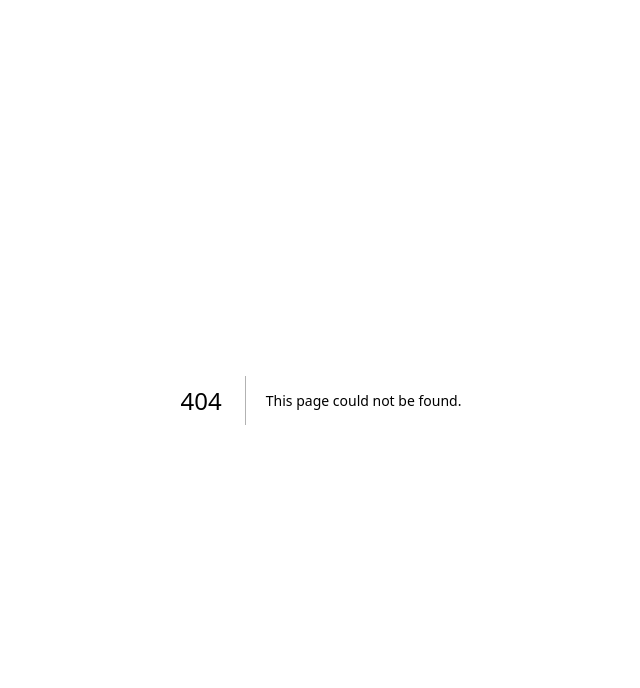
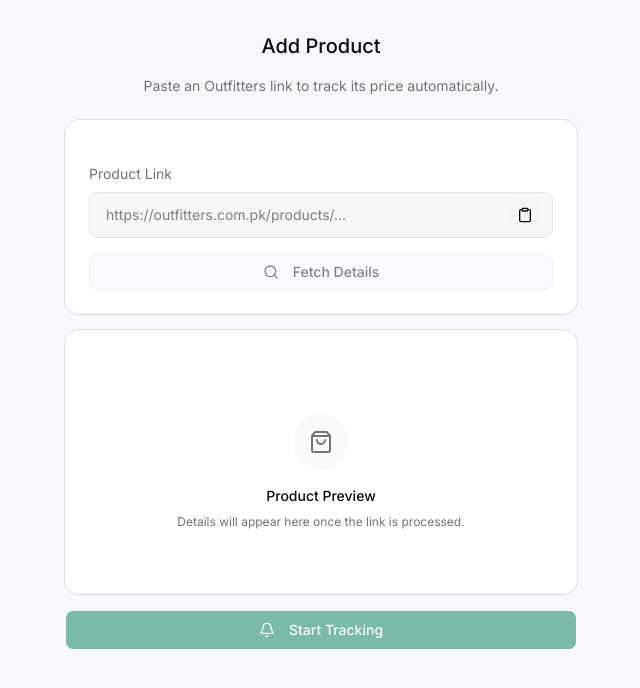
Before and after one commit to mudasarmajeed5/price-watch, a Next.js app: page /add-product in a window 1280 px wide. Before the commit this address had no page. Shown: the top 688 px of the page, without its empty margins (319-959 px from the left). Built offline with nearby package versions, Linux system fonts and the light colour scheme.

Commit message:
remvoed cache --next

```diff
--- /dev/null
+++ b/app/add-product/page.tsx
@@ -0,0 +1,244 @@
+"use client";
+import React, { useState, useEffect } from "react";
+import { Button } from "@/components/ui/button";
+import { Card, CardContent } from "@/components/ui/card";
+import { Clipboard, Search, Bell, Loader2, X, ShoppingBag } from "lucide-react";
+import Image from "next/image";
+
+type Product = {
+  id: string;
+  title: string;
+  image: string;
+  url: string;
+  price?: string;
+};
+
+type Preview = {
+  title: string;
+  image: string;
+  price?: string;
+};
+
+async function fetchOutfittersProduct(url: string): Promise<Preview> {
+  const clean = url.split("?")[0].replace(/\/$/, "");
+  const jsonUrl = clean.endsWith(".json") ? clean : `${clean}.json`;
+  const res = await fetch(jsonUrl);
+  if (!res.ok) throw new Error(`Failed: ${res.status}`);
+  const data = await res.json();
+  const product = data.product;
+  if (!product) throw new Error("Product not found");
+  return {
+    title: product.title,
+    image: product.images?.[0]?.src ?? "",
+    price: product.variants?.[0]?.price ?? "",
+  };
+}
+
+export default function Page() {
+  const [mounted, setMounted] = useState(false);
+  const [link, setLink] = useState("");
+  const [loading, setLoading] = useState(false);
+  const [preview, setPreview] = useState<Preview | null>(null);
+  const [error, setError] = useState("");
+  const [products, setProducts] = useState<Product[]>([]);
+
+  useEffect(() => {
+    setMounted(true);
+  }, []);
+
+  const handleFetch = async () => {
+    const trimmed = link.trim();
+    if (!trimmed) return;
+    if (!trimmed.includes("outfitters.com.pk")) {
+      setError("Only Outfitters.com.pk links are supported.");
+      return;
+    }
+    setError("");
+    setPreview(null);
+    setLoading(true);
+    try {
+      const result = await fetchOutfittersProduct(trimmed);
+      setPreview(result);
+    } catch (e) {
+      setError("Could not fetch product. Please check the link.");
+    } finally {
+      setLoading(false);
+    }
+  };
+
+  const handleAddToTracking = () => {
+    if (!preview) return;
+    setProducts((prev) => [
+      {
+        id: Date.now().toString(),
+        title: preview.title,
+        image: preview.image,
+        url: link.trim(),
+        price: preview.price,
+      },
+      ...prev,
+    ]);
+    setPreview(null);
+    setLink("");
+  };
+
+  return (
+    <div className="min-h-screen px-6 py-8 bg-background">
+      <div className="max-w-lg mx-auto">
+        <h1 className="font-heading text-xl text-center font-medium mb-4">
+          Add Product
+        </h1>
+        <p className="text-sm text-muted-foreground text-center mb-6">
+          Paste an Outfitters link to track its price automatically.
+        </p>
+
+        <Card className="mb-4">
+          <CardContent className="pt-5">
+            <div className="flex flex-col gap-4">
+              <div>
+                <label className="block mb-2 text-sm text-muted-foreground">
+                  Product Link
+                </label>
+                <div className="relative">
+                  <input
+                    placeholder="https://outfitters.com.pk/products/..."
+                    value={link}
+                    onChange={(e) => {
+                      setLink(e.target.value);
+                      setError("");
+                      setPreview(null);
+                    }}
+                    className="w-full rounded-md border border-input bg-input/30 px-4 py-3 text-sm pr-12"
+                  />
+                  <button
+                    type="button"
+                    aria-label="paste"
+                    className="absolute right-3 top-1/2 -translate-y-1/2 inline-flex items-center justify-center rounded-md p-2 bg-muted/60"
+                    onClick={async () => {
+                      try {
+                        const text = await navigator.clipboard.readText();
+                        setLink(text);
+                        setError("");
+                        setPreview(null);
+                      } catch {}
+                    }}
+                  >
+                    <Clipboard className="size-4" />
+                  </button>
+                </div>
+                {error && <p className="mt-2 text-xs text-red-500">{error}</p>}
+              </div>
+              <Button
+                className="w-full"
+                variant="outline"
+                onClick={handleFetch}
+                // Use mounted to avoid hydration mismatch on disabled
+                disabled={!mounted || loading || !link.trim()}
+              >
+                {loading ? (
+                  <Loader2 className="mr-2 size-4 animate-spin" />
+                ) : (
+                  <Search className="mr-2 size-4" />
+                )}
+                {loading ? "Fetching..." : "Fetch Details"}
+              </Button>
+            </div>
+          </CardContent>
+        </Card>
+
+        <Card className="mb-4">
+          <CardContent className="pt-5">
+            {preview ? (
+              <div className="flex flex-col gap-3">
+                <div className="relative w-full aspect-[3/4] rounded-xl overflow-hidden bg-muted">
+                  <Image
+                    src={preview.image}
+                    alt={preview.title}
+                    fill
+                    className="object-cover"
+                    unoptimized
+                  />
+                </div>
+                <div className="text-center">
+                  <p className="text-sm font-medium leading-snug">{preview.title}</p>
+                  {preview.price && (
+                    <p className="mt-1 text-sm font-semibold text-emerald-700">
+                      PKR {preview.price}
+                    </p>
+                  )}
+                </div>
+              </div>
+            ) : (
+              <div className="flex flex-col items-center justify-center py-10">
+                <div className="rounded-full bg-muted/50 p-4 mb-4">
+                  <ShoppingBag className="size-6 text-muted-foreground" />
+                </div>
+                <h3 className="text-sm font-medium">Product Preview</h3>
+                <p className="text-xs text-muted-foreground text-center mt-2">
+                  Details will appear here once the link is processed.
+                </p>
+              </div>
+            )}
+          </CardContent>
+        </Card>
+
+        <div className="pb-6">
+          <Button
+            className="w-full bg-emerald-700 hover:bg-emerald-600 text-white"
+            size="lg"
+            disabled={!mounted || !preview}
+            onClick={handleAddToTracking}
+          >
+            <Bell className="mr-2 size-4" /> Start Tracking
+          </Button>
+        </div>
+
+        {products.length > 0 && (
+          <div>
+            <h2 className="text-sm font-semibold mb-3 text-muted-foreground uppercase tracking-wide">
+              Tracking ({products.length})
+            </h2>
+            <div className="flex flex-col gap-3">
+              {products.map((p) => (
+                <Card key={p.id}>
+                  <CardContent className="py-3 px-4">
+                    <div className="flex items-center gap-3">
+                      <div className="relative size-16 shrink-0 rounded-lg overflow-hidden bg-muted">
+                        <Image
+                          src={p.image}
+                          alt={p.title}
+                          fill
+                          className="object-cover"
+                          unoptimized
+                        />
+                      </div>
+                      <div className="flex-1 min-w-0">
+                        <p className="text-sm font-medium leading-snug line-clamp-2">
+                          {p.title}
+                        </p>
+                        {p.price && (
+                          <p className="text-xs font-semibold text-emerald-700 mt-0.5">
+                            PKR {p.price}
+                          </p>
+                        )}
+                      </div>
+                      <button
+                        onClick={() =>
+                          setProducts((prev) => prev.filter((x) => x.id !== p.id))
+                        }
+                        className="shrink-0 p-1.5 rounded-md hover:bg-muted transition-colors"
+                        aria-label="Remove"
+                      >
+                        <X className="size-4 text-muted-foreground" />
+                      </button>
+                    </div>
+                  </CardContent>
+                </Card>
+              ))}
+            </div>
+          </div>
+        )}
+      </div>
+    </div>
+  );
+}
```
